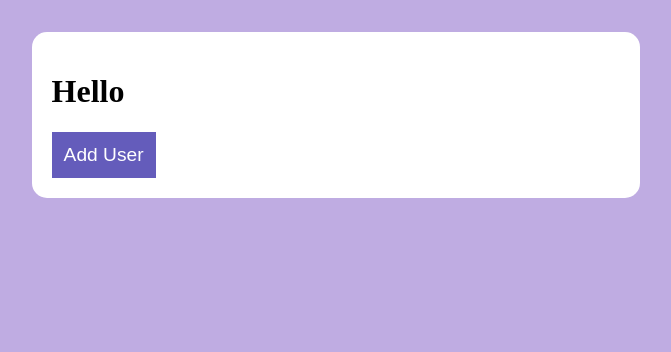
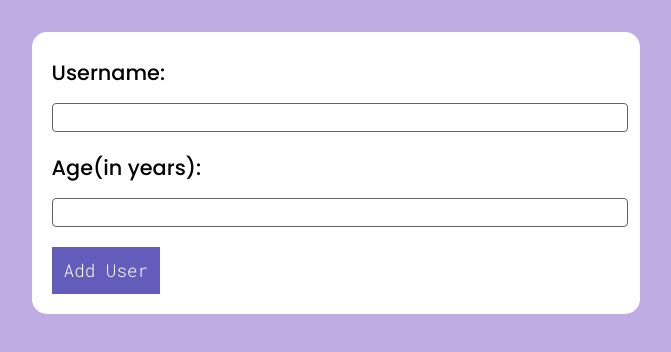
Before and after one commit to Programmer-Kishan/User-Addition-form-with-input-validations, a React (Create React App) app: page / in a window 1280 px wide. Shown: the top 352 px of the page, without its empty margins (304-975 px from the left). Built offline with nearby package versions, Linux system fonts and the light colour scheme.

Commit message:
Added User Form Component

```diff
--- a/src/App.css
+++ b/src/App.css
@@ -2,7 +2,19 @@
 #A084DC
 #BFACE2
 #EBC7E6 */
+/* font-family: 'Itim', cursive; */
+
+@import url('https://fonts.googleapis.com/css2?family=Itim&family=Poppins:wght@500&family=Roboto+Mono:wght@300&display=swap');
 
 body {
   background-color: #BFACE2;
 }
+
+button {
+  font-family: 'Roboto Mono', monospace;
+}
+
+label {
+  font-family: 'Poppins', sans-serif;
+  font-weight: 500;
+}
--- a/src/App.js
+++ b/src/App.js
@@ -1,14 +1,13 @@
 
 import Container from './Components/UI/Container/Container';
-import Button from './Components/UI/Button/Button';
+import UserForm from './Components/UserForm/UserForm';
 
 import "./App.css";
 
 function App() {
   return (
     <Container>
-      <h1>Hello</h1>
-      <Button type='button'>Add User</Button>
+      <UserForm />
     </Container>
   );
 }
--- a/src/Components/UI/Button/Button.module.css
+++ b/src/Components/UI/Button/Button.module.css
@@ -3,6 +3,6 @@
     border: none;
     color: #fff;
     background-color: #645CBB;
-    font-size: 1.2rem;
+    font-size: 1.1rem;
     padding: 12px;
 }
--- /dev/null
+++ b/src/Components/UserForm/LabelInput.js
@@ -0,0 +1,13 @@
+
+import styles from './LabelInput.module.css';
+
+const LabelInput = (props) => {
+    return (
+        <div className={styles["input-label"]}>
+            <label htmlFor={props.name}>{props.title}</label>
+            <input type={props.type} id={props.name}/>
+        </div>
+    )
+}
+
+export default LabelInput;
--- /dev/null
+++ b/src/Components/UserForm/LabelInput.module.css
@@ -0,0 +1,19 @@
+
+.input-label {
+    width: 100%;
+    margin: 0 0 20px;
+}
+
+.input-label label {
+    display: block;
+    margin: 5px 0 15px;
+    font-size: 1.3rem;
+}
+
+.input-label input {
+    width: 100%;
+    font-size: 1.1rem;
+    padding: 3px;
+    border: 1px solid #636363;
+    border-radius: 4px;
+}
--- /dev/null
+++ b/src/Components/UserForm/UserForm.js
@@ -0,0 +1,15 @@
+
+import LabelInput from './LabelInput';
+import Button from '../UI/Button/Button';
+
+const UserForm = () => {
+    return(
+        <form>
+            <LabelInput type='text' name='name' title="Username: "/>
+            <LabelInput type='number' name='age' title="Age(in years): "/>
+            <Button type="submit">Add User</Button>
+        </form>
+    );
+}
+
+export default UserForm;
```
Also changed, not shown: src/Components/UserForm/UserForm.module.css (added).
